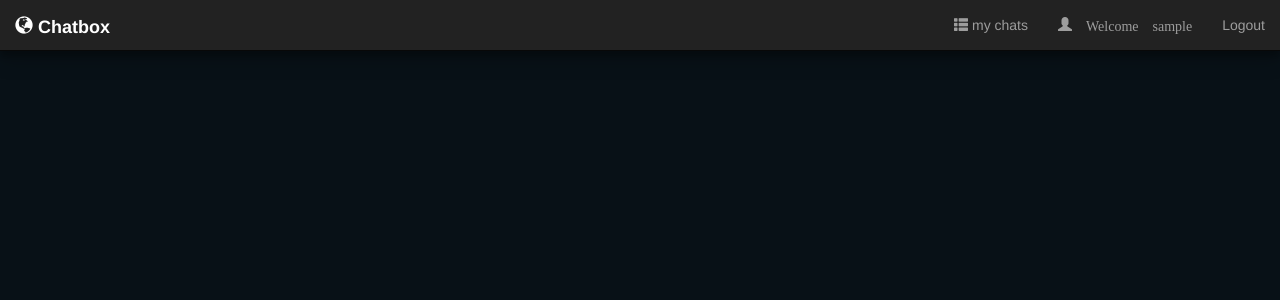
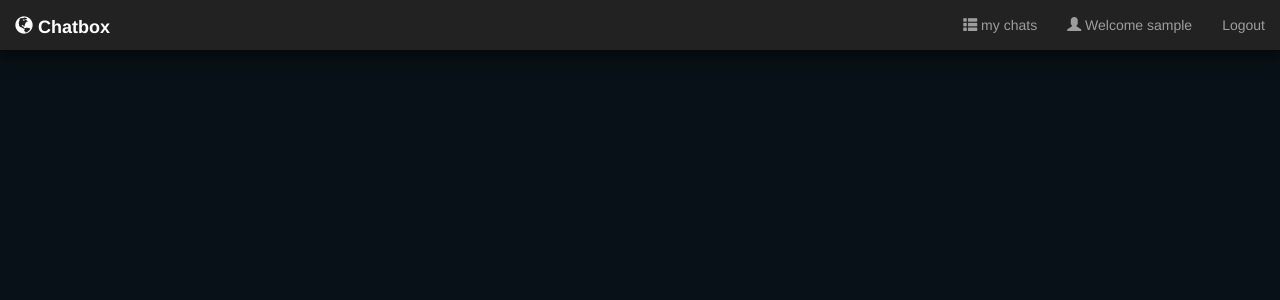
Before and after one commit to KNZegelaar/chatbox, an Angular app: page / in a window 1280 px wide. Shown: the top 300 px of the page. Built offline with nearby package versions, Linux system fonts and the light colour scheme; sample sign-in values are in the browser's storage.

Commit message:
fixed text font

```diff
--- a/src/app/chat/show-chat/show-chat.component.html
+++ b/src/app/chat/show-chat/show-chat.component.html
@@ -4,7 +4,7 @@
     <p class="list-group-item-text col-12">{{chat.description}}</p>
   </div>
   <div class="pull-right" *ngIf="chat.creator === 'you'">
-    <span class="glyphicon glyphicon-pencil border" style="cursor: pointer"  aria-hidden="true"> Edit</span>
-    <span class="glyphicon glyphicon-remove border" style="cursor: pointer" aria-hidden="true"> Delete</span>
+    <span class="glyphicon glyphicon-pencil border" style="cursor: pointer"  aria-hidden="true"></span>
+    <span class="glyphicon glyphicon-remove border" style="cursor: pointer" aria-hidden="true"></span>
   </div>
 </a>
--- a/src/app/navigation/navigation.component.html
+++ b/src/app/navigation/navigation.component.html
@@ -13,7 +13,7 @@
     <ng-template [ngIf]="authenticationService.isAuthenticated()">
       <ul class="nav navbar-nav navbar-right">
         <li><a routerLink="/chat"><span class="glyphicon glyphicon-th-list" aria-hidden="true"></span>  my chats </a></li>
-        <li><a><span class="glyphicon glyphicon-user" aria-hidden="true"> Welcome {{authenticationService.getUsername()}}</span></a> </li>
+        <li><a><span class="glyphicon glyphicon-user" aria-hidden="true"></span> Welcome {{authenticationService.getUsername()}}</a> </li>
         <li><a (click)="logOut()" style="cursor: pointer"> Logout </a></li>
       </ul>
     </ng-template>
```
